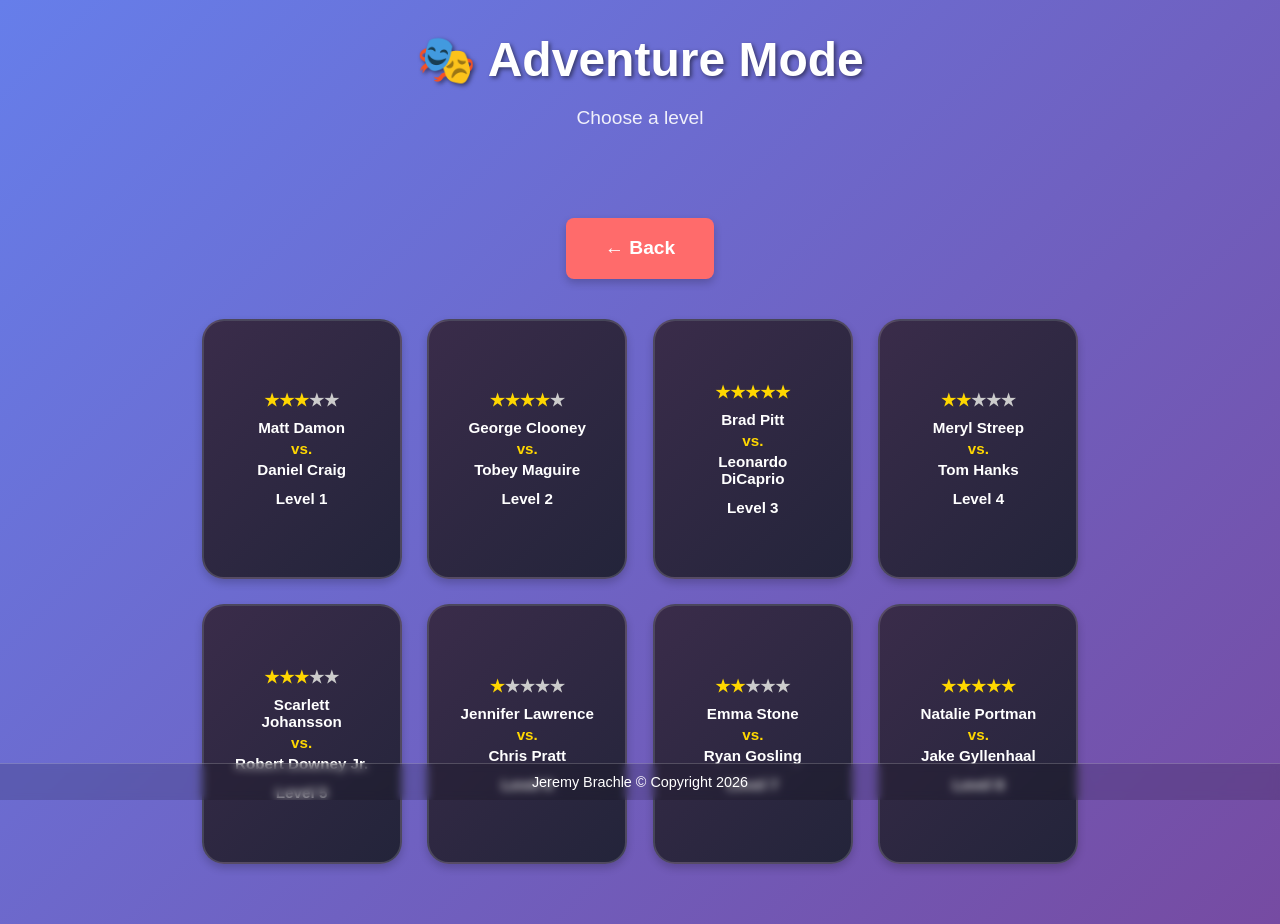
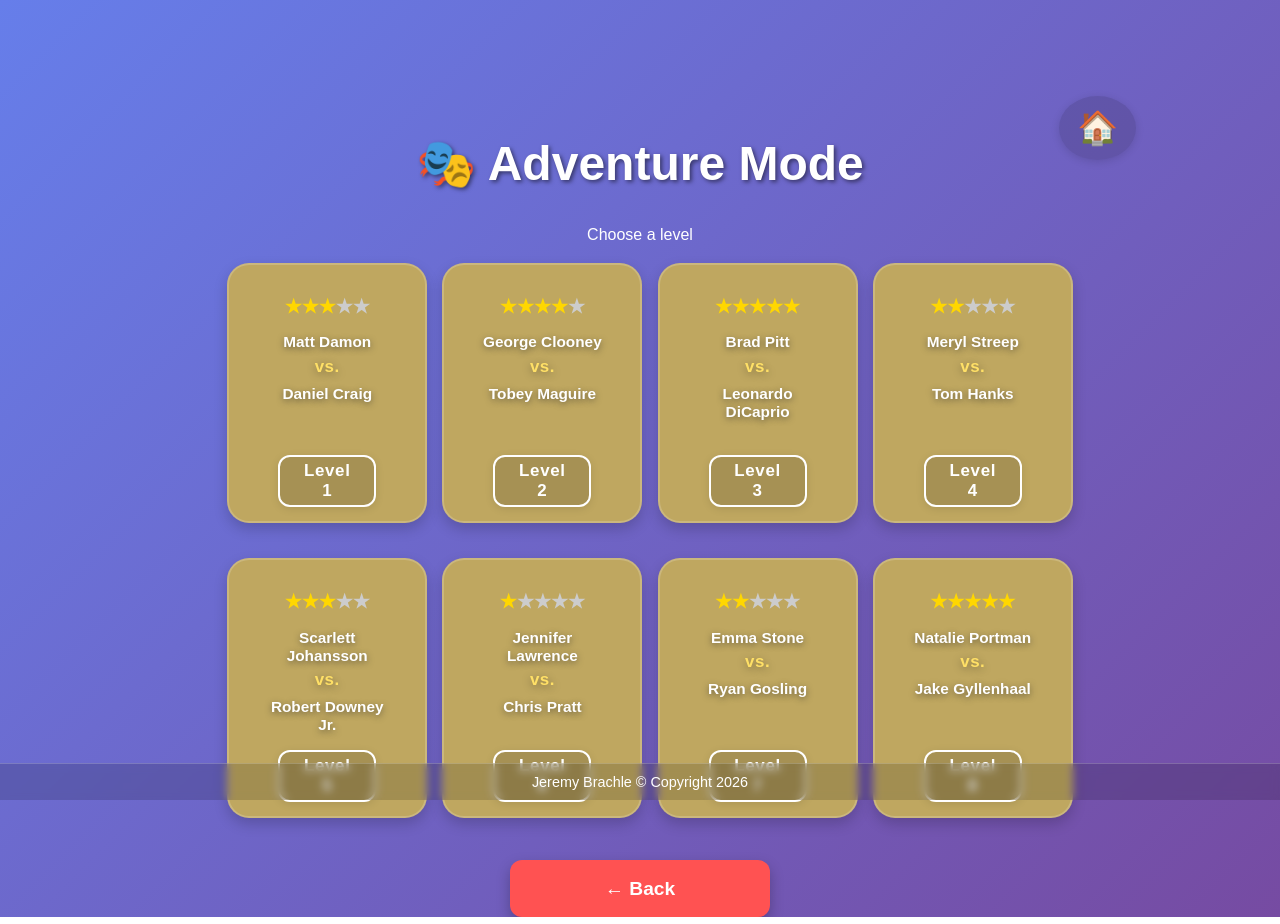
Before and after one commit to jeremybrachle/co-stars-frontend, a React (Vite) app: page /adventure in a window 1280 px wide. Built offline with nearby package versions, Linux system fonts and the light colour scheme.

Commit message:
Fixing more misc styling

```diff
--- /dev/null
+++ b/src/components/HomeButton.tsx
@@ -0,0 +1,16 @@
+import { useNavigate } from "react-router-dom"
+
+function HomeButton() {
+  const navigate = useNavigate()
+  return (
+    <button
+      className="home-btn"
+      title="Go Home"
+      onClick={() => navigate("/")}
+    >
+      <span role="img" aria-label="Home" style={{fontSize: '1.7em'}}>🏠</span>
+    </button>
+  )
+}
+
+export default HomeButton
--- /dev/null
+++ b/src/pages/AdventurePage.module.css
@@ -0,0 +1,154 @@
+/*
+  To revert to the previous teal gradient, use:
+  background: linear-gradient(135deg, #43cea2 0%, #185a9d 100%);
+  #43cea2 (teal-green) to #185a9d (deep blue)
+
+  To revert to the previous blue gradient, use:
+  background: linear-gradient(135deg, #4f8cff 0%, #185a9d 100%);
+  #4f8cff (blue) to #185a9d (deep blue)
+*/
+.adventureLevelCard {
+  width: 200px;
+  height: 260px;
+  border-radius: 22px;
+  border: 2px solid rgba(255,255,255,0.18);
+  display: flex;
+  flex-direction: column;
+  align-items: center;
+  justify-content: flex-start;
+  text-align: center;
+  font-size: 0.98em;
+  color: #fff;
+  cursor: pointer;
+  transition: transform 0.2s, border 0.2s;
+  box-shadow: 0 6px 14px rgba(0,0,0,0.18);
+  position: relative;
+  overflow: hidden;
+}
+.adventureLevelCard1,
+.adventureLevelCard2,
+.adventureLevelCard3,
+.adventureLevelCard4,
+.adventureLevelCard5,
+.adventureLevelCard6,
+.adventureLevelCard7,
+.adventureLevelCard8 {
+  background: #bfa760;
+  /* Muted gold, complements purple background, less bright */
+}
+.adventureLevelCard:hover {
+  transform: translateY(-5px) scale(1.04);
+  /* No border color change, stays gold */
+}
+.adventureStars {
+  margin-top: 14px;
+  margin-bottom: 10px;
+  font-size: 1.1em;
+}
+.adventureActors {
+  display: flex;
+  flex-direction: column;
+  align-items: center;
+  justify-content: flex-start;
+  flex: 1;
+  width: 100%;
+  margin: 0;
+  padding: 0.1em 0 0.1em 0;
+}
+.adventureActorName {
+  font-size: 0.98em;
+  font-weight: 600;
+  margin: 0.18em 0 0.08em 0;
+  padding: 0.10em 0.3em 0.10em 0.3em;
+  border-radius: 8px;
+  background: none;
+  text-shadow: 0 2px 6px rgba(40,40,40,0.55);
+  color: #fff;
+  max-width: 90%;
+  overflow-wrap: break-word;
+  white-space: normal;
+  word-break: break-word;
+}
+.adventureVs {
+  font-size: 1.08em;
+  font-weight: bold;
+  margin: 0.18em 0 0.18em 0;
+  color: #ffe066;
+  text-shadow: 0 2px 8px rgba(0,0,0,0.35);
+  letter-spacing: 0.03em;
+}
+.adventureLevelNumber {
+  position: absolute;
+  left: 50%;
+  bottom: 14px;
+  transform: translateX(-50%);
+  font-weight: bold;
+  border: 2px solid #fff;
+  border-radius: 12px;
+  padding: 4px 18px;
+  background: rgba(0,0,0,0.13);
+  font-size: 1.08em;
+  letter-spacing: 0.04em;
+  color: #fff;
+  box-shadow: 0 2px 8px rgba(0,0,0,0.10);
+  margin-top: 1.2em;
+}
+.adventurePageWrapper {
+  min-height: 100vh;
+  width: 100vw;
+  background: linear-gradient(135deg, #667eea 0%, #764ba2 100%);
+  position: relative;
+}
+
+.adventureHomeBtn {
+  position: absolute;
+  top: 48px;
+  right: 72px;
+  z-index: 10;
+}
+
+.adventureContent {
+  display: flex;
+  flex-direction: column;
+  align-items: center;
+  justify-content: flex-start;
+  min-height: 100vh;
+  padding-top: 13vh;
+}
+
+.adventureTitle {
+  margin-bottom: 0.7em;
+}
+
+.adventureSubtitle {
+  margin-bottom: 1.2em;
+}
+
+.adventureLevelsGrid {
+  display: grid;
+  grid-template-columns: repeat(4, 180px);
+  gap: 2.2em;
+  justify-content: center;
+  margin-top: 0;
+}
+
+.adventureBackBtn {
+  margin-top: 2.2em;
+  align-self: center;
+  width: 260px;
+  padding: 0.9em 0;
+  font-size: 1.2em;
+  font-weight: bold;
+  border-radius: 12px;
+  background: #ff5252;
+  border: none;
+  color: white;
+  cursor: pointer;
+  box-shadow: 0 6px 14px rgba(0,0,0,0.25);
+  transition: transform 0.2s, background 0.2s;
+}
+
+.adventureBackBtn:hover {
+  background: #ff5252;
+  transform: translateY(-3px);
+}
--- a/src/pages/AdventurePage.tsx
+++ b/src/pages/AdventurePage.tsx
@@ -1,5 +1,7 @@
 import TitleSection from "../components/TitleSection"
 import { useNavigate } from "react-router-dom"
+import HomeButton from "../components/HomeButton"
+import styles from "./AdventurePage.module.css"
 
 const levels = [
   { actorA: "Matt Damon", actorB: "Daniel Craig", stars: 3 },
@@ -16,26 +18,16 @@ function AdventurePage() {
   const navigate = useNavigate()
 
   return (
-    <div className="page-container">
-
-      <TitleSection
-        title="🎭 Adventure Mode"
-        subtitle="Choose a level"
-      />
-
-      <button
-        className="back-button"
-        onClick={() => navigate("/")}
-      >
-        ← Back
-      </button>
-
-      <div className="levels-grid">
-
+    <div className={styles.adventurePageWrapper}>
+      <div className={styles.adventureHomeBtn}>
+        <HomeButton />
+      </div>
+      <div className={styles.adventureContent}>
+        <h1 className={styles.adventureTitle}>🎭 Adventure Mode</h1>
+        <div className={styles.adventureSubtitle}>Choose a level</div>
+        <div className={styles.adventureLevelsGrid}>
           {levels.map((level, index) => {
-
             const stars = []
-
             for (let i = 1; i <= 5; i++) {
               stars.push(
                 <span
@@ -46,30 +38,35 @@ function AdventurePage() {
                 </span>
               )
             }
-
             return (
               <button
                 key={index}
-              className="level-card"
+                className={[
+                  styles.adventureLevelCard,
+                  styles[`adventureLevelCard${index + 1}`]
+                ].join(' ')}
                 onClick={() => console.log("Clicked level", index + 1)}
               >
-
-              <div className="stars">{stars}</div>
-
-              <div>{level.actorA}</div>
-              <div style={{ color: "gold", margin: "4px 0" }}>vs.</div>
-              <div>{level.actorB}</div>
-
-              <div style={{ marginTop: "12px", fontWeight: "bold" }}>
+                <div className={styles.adventureStars}>{stars}</div>
+                <div className={styles.adventureActors}>
+                  <div className={styles.adventureActorName}>{level.actorA}</div>
+                  <div className={styles.adventureVs}>vs.</div>
+                  <div className={styles.adventureActorName}>{level.actorB}</div>
+                </div>
+                <div className={styles.adventureLevelNumber}>
                   Level {index + 1}
                 </div>
-
               </button>
             )
           })}
-
         </div>
-
+        <button
+          className={styles.adventureBackBtn}
+          onClick={() => navigate("/")}
+        >
+          ← Back
+        </button>
+      </div>
     </div>
   )
 }
--- a/src/styles.css
+++ b/src/styles.css
@@ -1,8 +1,75 @@
+.adventure-outer {
+  position: relative;
+  min-height: 100vh;
+  width: 100vw;
+  display: flex;
+  flex-direction: column;
+  align-items: stretch;
+  background: linear-gradient(135deg, #667eea 0%, #764ba2 100%);
+}
+
+.adventure-center-group {
+  display: flex;
+  flex-direction: column;
+  align-items: center;
+  justify-content: flex-start;
+  flex: 1;
+  min-height: 10vh;
+  margin-top: 1vh;
+}
+.adventure-center-group-up {
+  margin-top: 1.5em;
+}
+
+.home-btn {
+  position: absolute;
+  top: 48px;
+  right: 72px;
+  background: rgba(0,0,0,0.13);
+  border: none;
+  border-radius: 50%;
+  width: 64px;
+  height: 64px;
+  display: flex;
+  align-items: center;
+  justify-content: center;
+  cursor: pointer;
+  box-shadow: 0 2px 8px rgba(0,0,0,0.13);
+  transition: background 0.2s, box-shadow 0.2s;
+  z-index: 10;
+}
+.home-btn span[role="img"] {
+  font-size: 2.3em;
+}
+.home-btn:hover {
+  background: rgba(255,255,255,0.18);
+  box-shadow: 0 4px 16px rgba(0,0,0,0.18);
+}
+
+.adventure-back-red {
+  margin-top: 2.2em;
+  align-self: center;
+  width: 260px;
+  padding: 0.9em 0;
+  font-size: 1.2em;
+  font-weight: bold;
+  border-radius: 12px;
+  background: #ff5252;
+  border: none;
+  color: white;
+  cursor: pointer;
+  box-shadow: 0 6px 14px rgba(0,0,0,0.25);
+  transition: transform 0.2s, background 0.2s;
+}
+.adventure-back-red:hover {
+  background: #ff5252;
+  transform: translateY(-3px);
+}
 .nav-btn-adventure {
   margin-top: 2.9em;
 }
 .subtitle-extra-space {
-  margin-bottom: 1.5em !important;
+  margin-bottom: 1.2em !important;
 }
 /* .home-divider removed */
 .home-menu-group {
@@ -48,7 +115,7 @@ body {
   min-height: 100vh;
   width: 100vw;
   display: flex;
-  align-items: center;
+  align-items: flex-start;
   justify-content: center;
   background: linear-gradient(135deg, #667eea 0%, #764ba2 100%);
   position: relative;
@@ -64,14 +131,15 @@ body {
   flex-direction: column;
   align-items: center;
   justify-content: flex-start;
-  min-height: 10vh;
+  min-height: 38vh;
+  min-width: 420px;
   z-index: 1;
-  margin-top: 1.5vh;
-  padding: 2.5em 2em;
-  border-radius: 24px;
+  margin-top: 12vh;
+  padding: 3.5em 2.5em 3.5em 2.5em;
+  border-radius: 28px;
   border: 2.5px solid rgba(255,255,255,0.18);
-  background: rgba(0,0,0,0.10);
-  box-shadow: 0 8px 32px rgba(0,0,0,0.18);
+  background: rgba(0,0,0,0.13);
+  box-shadow: 0 12px 36px rgba(0,0,0,0.22);
 }
 
 .nav-menu-container {
@@ -179,7 +247,7 @@ h1 {
 
   border-radius: 12px;
 
-  background: #ff6b6b;
+  background: #ff5252;
   border: none;
 
   color: white;
@@ -198,7 +266,7 @@ h1 {
 
 button {
   padding: 1em 2em;
-  background: #ff6b6b;
+  background: #ff5252;
   color: white;
   border: none;
   border-radius: 8px;
@@ -219,8 +287,9 @@ button:hover {
 .levels-grid {
   display: grid;
   grid-template-columns: repeat(4, 180px);
-  gap: 1.5em;
+  gap: 1.2em;
   justify-content: center;
+  margin-top: 0.5em;
 }
 
 .level-card {
```
Lines whose indentation alone changed are shown as unchanged.
